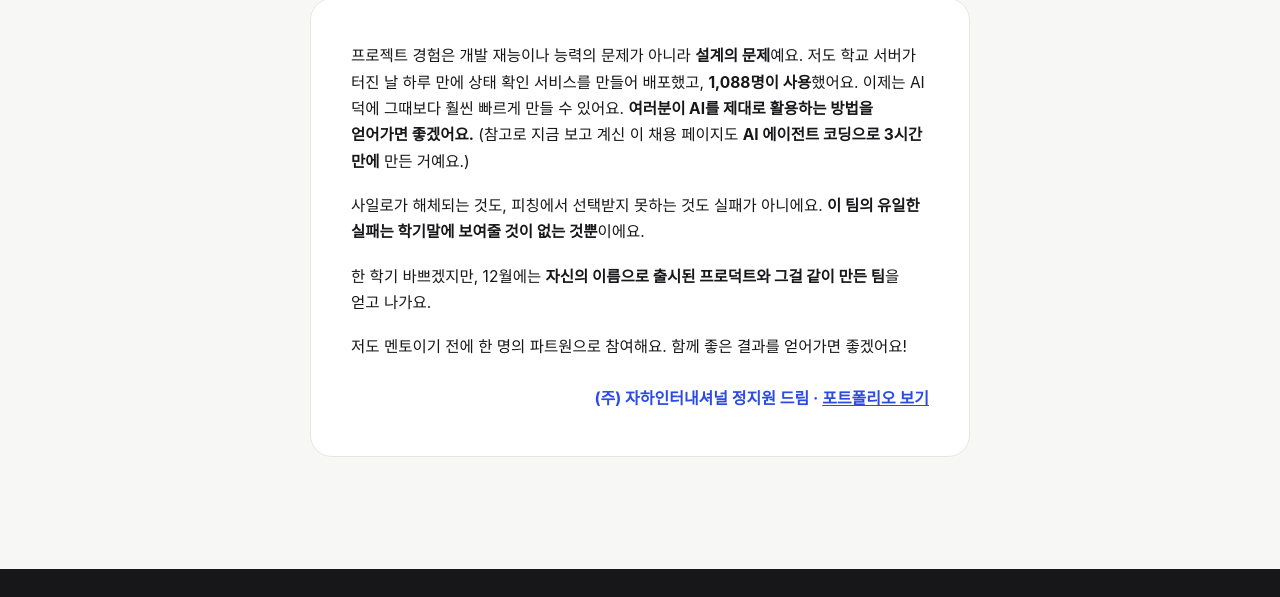
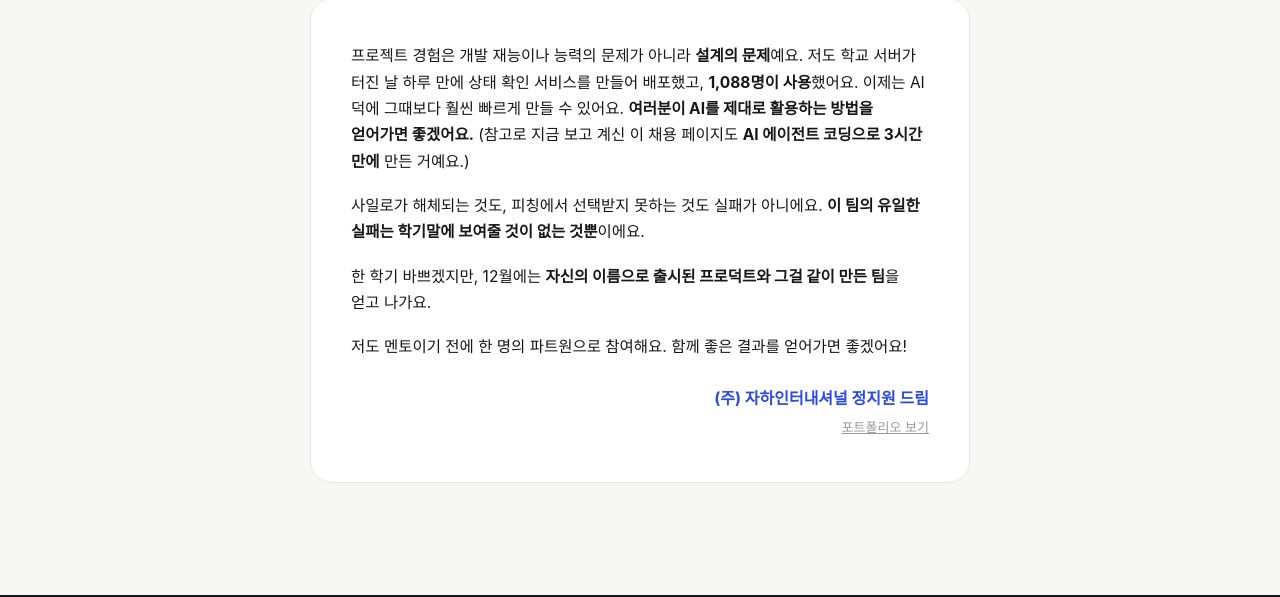
Before and after one commit to jiwonsudo/zaha-intl-recruit, a plain HTML site: page index.html in a window 1280 px wide. Shown: the part 6524-7121 px from the top of the page. Drawn offline with Linux system fonts and the light colour scheme; a web font is replaced by a local one.

Commit message:
style: 포트폴리오 링크를 서명 아래 작은 회색 밑줄 텍스트로 변경

```diff
--- a/index.html
+++ b/index.html
@@ -212,7 +212,8 @@
         <p>사일로가 해체되는 것도, 피칭에서 선택받지 못하는 것도 실패가 아니에요. <b>이 팀의 유일한 실패는 학기말에 보여줄 것이 없는 것뿐</b>이에요.</p>
         <p>한 학기 바쁘겠지만, 12월에는 <b>자신의 이름으로 출시된 프로덕트와 그걸 같이 만든 팀</b>을 얻고 나가요.</p>
         <p>저도 멘토이기 전에 한 명의 파트원으로 참여해요. 함께 좋은 결과를 얻어가면 좋겠어요!</p>
-        <div class="signature">(주) 자하인터내셔널 정지원 드림 · <a href="https://jiwonsudo.github.io/portfolio/" target="_blank" rel="noopener">포트폴리오 보기</a></div>
+        <div class="signature">(주) 자하인터내셔널 정지원 드림</div>
+        <a class="signature-link" href="https://jiwonsudo.github.io/portfolio/" target="_blank" rel="noopener">포트폴리오 보기</a>
       </div>
     </div>
   </section>
--- a/style.css
+++ b/style.css
@@ -462,6 +462,14 @@ h2{
   text-align:right;
   color:var(--blue);
 }
+.signature-link{
+  display:block;
+  margin-top:4px;
+  font-size:13px;
+  text-align:right;
+  color:#999;
+  text-decoration:underline;
+}
 
 /* footer */
 footer{
```
